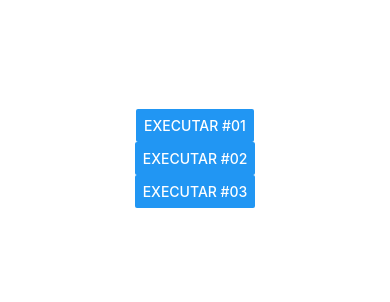
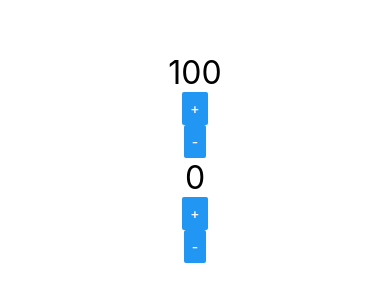
Before and after one commit to davidIsrael-rj/react-native-execicios, a React Native app: screen / in a window 390 px wide. Shown: the part 264-566 px from the top of the page. Built offline with nearby package versions, Linux system fonts and the light colour scheme.

Commit message:
Contador

```diff
--- a/src/App.jsx
+++ b/src/App.jsx
@@ -1,7 +1,10 @@
 import React from "react";
 import { StyleSheet, View } from "react-native";
-import Titulo from "./components/Titulo";
-import Botao from "./components/Botao";
+import Contador from "./components/Contador";
+
+
+// import Titulo from "./components/Titulo";
+// import Botao from "./components/Botao";
 // import Primeiro from "./components/Primeiro";
 // import Comp, { Comp1, Comp2 } from "./components/Multi";
 // import MinMax from "./components/MinMax";
@@ -9,9 +12,13 @@
 
 function App() {
     return <View style={style.App}>
-        <Botao></Botao>
+
+        <Contador inicial={100} passo={13}/>
+        <Contador/>
+
 
         {/*
+        <Botao></Botao>
         <Titulo principal="Cadastro Produto" segundario="Tela Cadastro do Produto"/>
         <Aleatorio min={1} max={10}/>
         <MinMax min="3" max="20"/>
--- /dev/null
+++ b/src/components/Contador.jsx
@@ -0,0 +1,18 @@
+import React, { useState } from "react";
+import { Button, Text } from "react-native";
+import estilo from "./estilo";
+
+export default ({inicial=0, passo = 1}) => {
+    // let numero = props.inicial
+const [numero, setNumero] = useState(inicial)
+
+    const inc = () => setNumero(numero + passo)
+    const dec = () => setNumero(numero - passo)
+    return (
+        <>
+            <Text style={estilo.fontG}>{numero}</Text>
+            <Button title="+" onPress={inc} />
+            <Button title="-" onPress={dec} />
+        </>
+    )
+}
```
